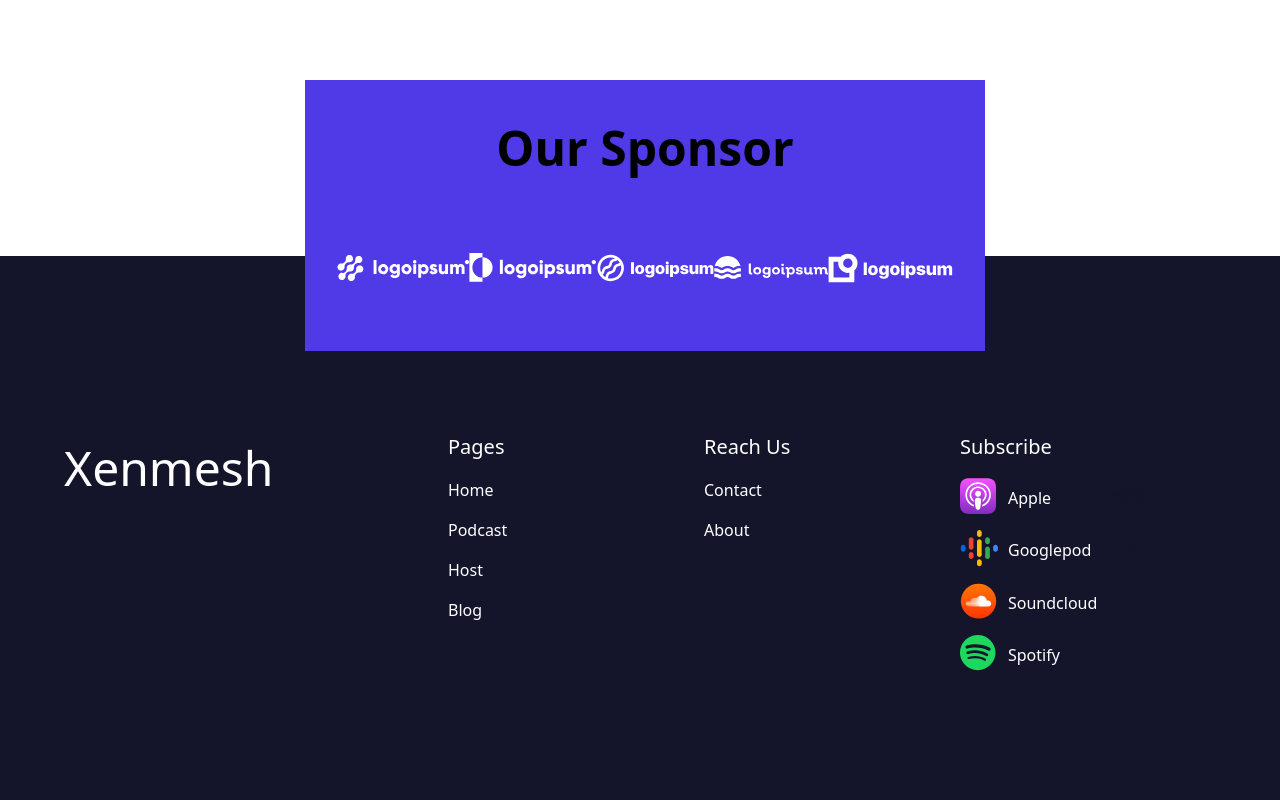
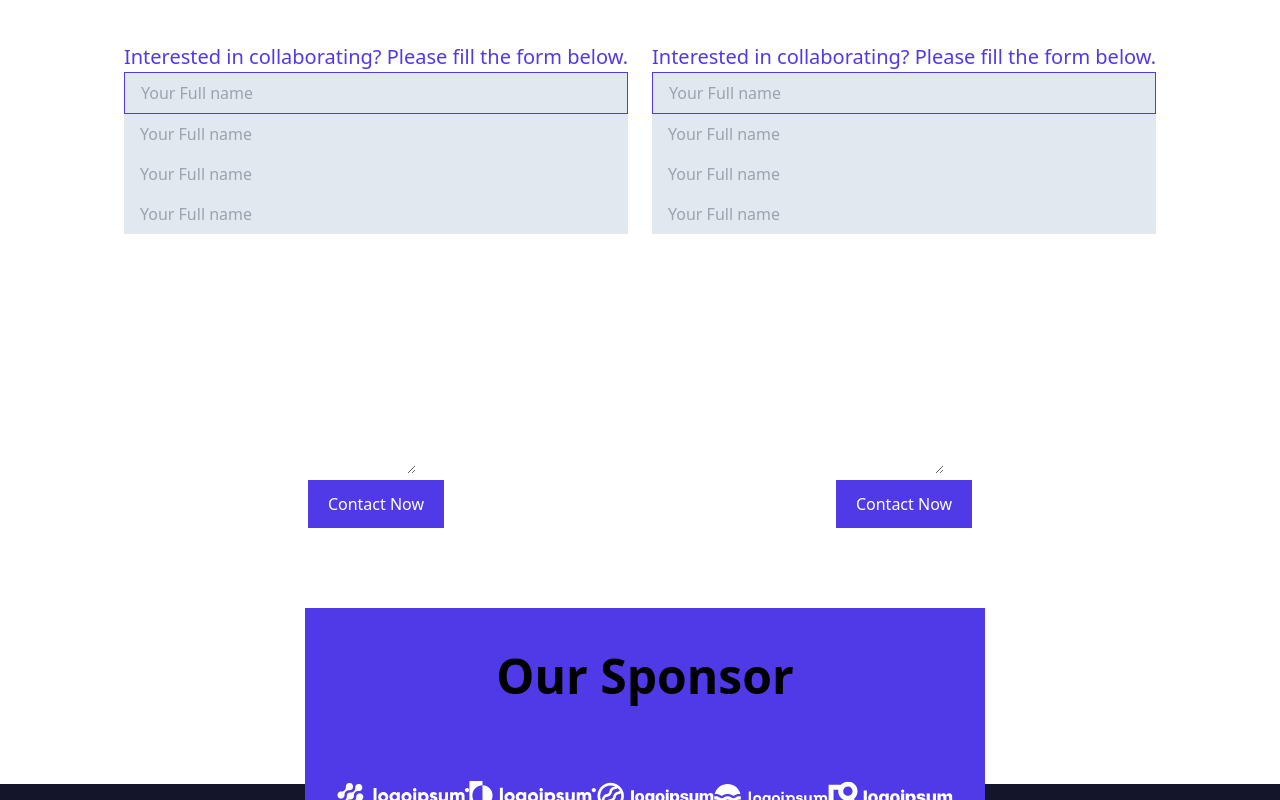
Before and after one commit to ImranGreet/podcast, a Vue app: page /contact_us in a window 1280 px wide. Shown: the top 800 px of the page. Built offline with nearby package versions, Linux system fonts and the light colour scheme.

Commit message:
all pages are designed except about page

```diff
--- /dev/null
+++ b/src/Pages/Contact.vue
@@ -0,0 +1,24 @@
+<template>
+  <section class="w-full text-default">
+    <div class="w-full flex justify-between items-center gap-x-6">
+      <div class="w-1/2">
+        <Contactform />
+      </div>
+      <div class="w-1/2">
+        <Contactform />
+      </div>
+    </div>
+  </section>
+</template>
+
+<script>
+import Contactform from "../components/Contact/Contactform.vue";
+
+export default {
+  name: "Contact",
+  components: { Contactform },
+};
+</script>
+
+<style>
+</style>
--- /dev/null
+++ b/src/Pages/SingleBlog.vue
@@ -0,0 +1,34 @@
+<template>
+  <section>
+    <BlogContainer />
+    <div class="w-full h-10"></div>
+    <BlogTitleAndThumnail />
+    <div class="w-full h-10"></div>
+    <BlogDetailsInText />
+    <div class="w-full h-10"></div>
+    <AuthorDetails />
+  </section>
+</template>
+
+<script>
+import BlogContainer from "../components/Blogs/BlogContainer.vue";
+import BlogTitleAndThumnail from "../components/Blogs/BlogDetails/BlogTitleAndThumbnail.vue";
+import BlogDetailsInText from "../components/Blogs/BlogDetails/BLogDetailsInText.vue";
+import AuthorDetails from "../components/SinglePodcast/AuthorDetails.vue";
+
+export default {
+  name: "SingleBlog",
+  components: {
+    BlogContainer,
+    BlogTitleAndThumnail,
+    BlogDetailsInText,
+    AuthorDetails,
+  },
+  setup() {
+    return {};
+  },
+};
+</script>
+
+<style>
+</style>
--- /dev/null
+++ b/src/components/Blogs/BlogDetails/BLogDetailsInText.vue
@@ -0,0 +1,71 @@
+<template>
+  <div class="space-y-8">
+    <div class="space-y-10">
+      <h1 class="text-4xl font-headline leading-snug">
+        Apparently we had reached a great height in the atmosphere, for the sky
+        was
+      </h1>
+      <p class="text-lg font-headThree">
+        Apparently we had reached a great height in the atmosphere, for the sky
+        was a dead black, and the stars had ceased to twinkle. By the same
+        illusion which lifts the horizon of the sea to the level of the
+        spectator on a hillside, the sable cloud beneath was dished out, and the
+        car seemed to float in the middle of an immense dark sphere, whose upper
+        half was strewn with silver.
+      </p>
+    </div>
+    <div class="space-y-10">
+      <h1 class="text-4xl font-headline leading-snug">
+        Apparently we had reached a great height in the atmosphere, for the sky
+        was
+      </h1>
+      <p class="text-lg font-headThree">
+        Apparently we had reached a great height in the atmosphere, for the sky
+        was a dead black, and the stars had ceased to twinkle. By the same
+        illusion which lifts the horizon of the sea to the level of the
+        spectator on a hillside, the sable cloud beneath was dished out, and the
+        car seemed to float in the middle of an immense dark sphere, whose upper
+        half was strewn with silver.
+      </p>
+    </div>
+    <div class="space-y-10">
+      <h1 class="text-4xl font-headline leading-snug">
+        Apparently we had reached a great height in the atmosphere, for the sky
+        was
+      </h1>
+      <p class="text-lg font-headThree">
+        Apparently we had reached a great height in the atmosphere, for the sky
+        was a dead black, and the stars had ceased to twinkle. By the same
+        illusion which lifts the horizon of the sea to the level of the
+        spectator on a hillside, the sable cloud beneath was dished out, and the
+        car seemed to float in the middle of an immense dark sphere, whose upper
+        half was strewn with silver.
+      </p>
+    </div>
+    <div class="space-y-10">
+      <h1 class="text-4xl font-headline leading-snug">
+        Apparently we had reached a great height in the atmosphere, for the sky
+        was
+      </h1>
+      <p class="text-lg font-headThree">
+        Apparently we had reached a great height in the atmosphere, for the sky
+        was a dead black, and the stars had ceased to twinkle. By the same
+        illusion which lifts the horizon of the sea to the level of the
+        spectator on a hillside, the sable cloud beneath was dished out, and the
+        car seemed to float in the middle of an immense dark sphere, whose upper
+        half was strewn with silver.
+      </p>
+    </div>
+
+
+  </div>
+</template>
+
+<script>
+export default {
+  name: "BlogDetailsInText",
+};
+</script>
+
+<style>
+</style>
--- /dev/null
+++ b/src/components/Blogs/BlogDetails/BlogTitleAndThumbnail.vue
@@ -0,0 +1,28 @@
+<template>
+  <div class="w-full">
+    <div class="w-full flex flex-col justify-center items-center gap-y-10">
+      <div class="space-y-5">
+        <h1 class="text-2xl tracking-wide text-accentColor">12 SEPT 2024</h1>
+        <h1 class="text-4xl font-headline leading-snug text-textColor">
+          Apparently we had reached a great height in the atmosphere, for the
+          sky was a dead black, and the stars.
+        </h1>
+      </div>
+      <div class="w-full flex flex-col justify-center items-center">
+        <img
+          src="https://images.unsplash.com/photo-1568992687947-868a62a9f521?q=80&w=1932&auto=format&fit=crop&ixlib=rb-4.0.3&ixid=M3wxMjA3fDB8MHxwaG90by1wYWdlfHx8fGVufDB8fHx8fA%3D%3D"
+          alt=""
+        />
+      </div>
+    </div>
+  </div>
+</template>
+
+<script>
+export default {
+  name: "BlogDetailsTitleAndThumnail",
+};
+</script>
+
+<style>
+</style>
--- /dev/null
+++ b/src/components/Contact/Contactform.vue
@@ -0,0 +1,71 @@
+<template>
+  <div class="w-full flex flex-col justify-center items-center ">
+    <div class="space-y-3 w-full">
+      <h3 class="text-xl font-headThree">Contact Us</h3>
+      <h4 class="text-xl text-accentColor">
+        Interested in collaborating? Please fill the form below.
+      </h4>
+    </div>
+    <form
+      action="#"
+      method="post"
+      class="w-full flex flex-col justify-between items-center"
+    >
+      <div class="w-full">
+        <label for="name" class="sr-only">Full Name</label>
+        <input
+          type="text"
+          name=""
+          id=""
+          class="w-full px-4 py-2 bg-blur border border-accentColor"
+          placeholder="Your Full name"
+        />
+      </div>
+      <div class="w-full">
+        <label for="name" class="sr-only">Full Name</label>
+        <input
+          type="text"
+          name=""
+          id=""
+          class="w-full px-4 py-2 bg-blur"
+          placeholder="Your Full name"
+        />
+      </div>
+      <div class="w-full">
+        <label for="name" class="sr-only">Full Name</label>
+        <input
+          type="text"
+          name=""
+          id=""
+          class="w-full px-4 py-2 bg-blur"
+          placeholder="Your Full name"
+        />
+      </div>
+      <div class="w-full">
+        <label for="name" class="sr-only">Full Name</label>
+        <input
+          type="text"
+          name=""
+          id=""
+          class="w-full px-4 py-2 bg-blur"
+          placeholder="Your Full name"
+        />
+      </div>
+
+      <div class="w-full">
+        <label for="name" class="sr-only">Description</label>
+        <textarea name="" id="" cols="30" rows="10"></textarea>
+      </div>
+      <button class="bg-accentColor px-5 py-3">Contact Now</button>
+    </form>
+  </div>
+</template>
+
+<script>
+export default {
+  name: "ContactForm",
+};
+</script>
+
+<style>
+</style>
--- a/src/router/index.js
+++ b/src/router/index.js
@@ -25,6 +25,16 @@ const routes = [
         name: 'readblog',
         component: () => import('../Pages/Blog.vue'),
     },
+    {
+        path: '/single_blog',
+        name: 'singleblog',
+        component: () => import('../Pages/SingleBlog.vue'),
+    },
+    {
+        path: '/contact_us',
+        name: 'contact',
+        component: () => import('../Pages/Contact.vue'),
+    },
 ];
 
 const router = createRouter({
```
